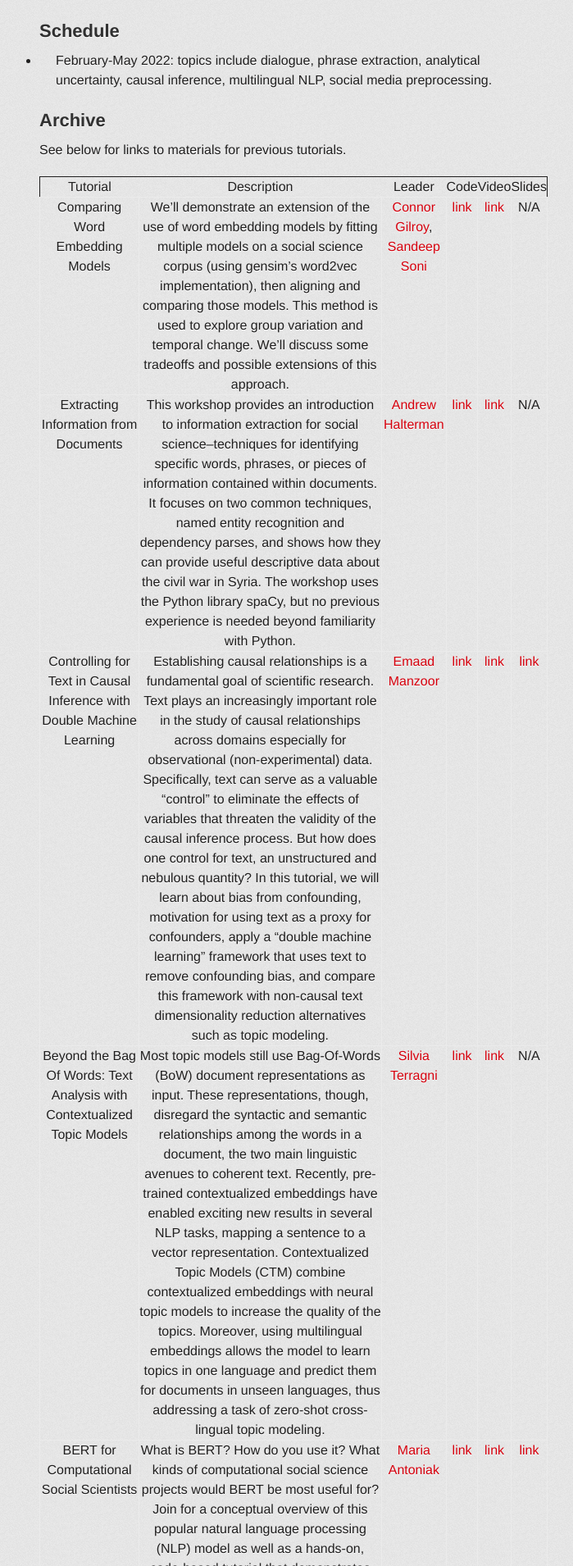
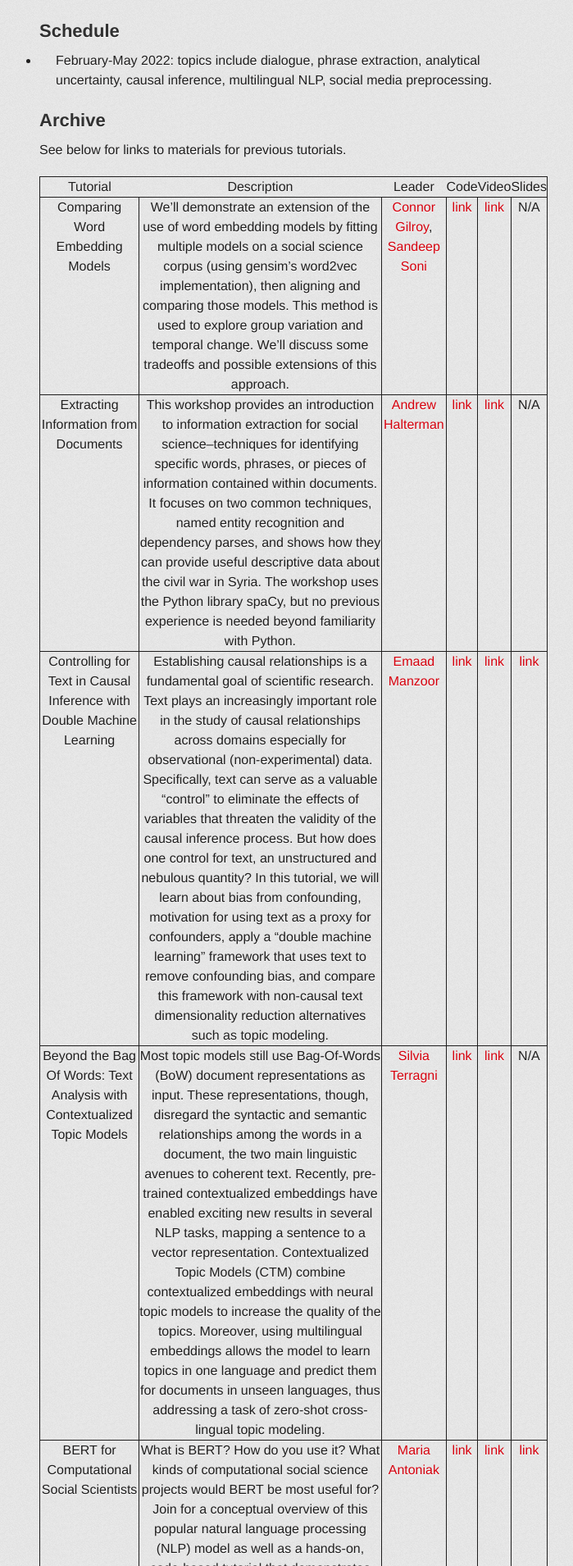
Before and after one commit to nlp-css-201-tutorials/nlp-css-201-tutorials, a Jekyll site: the page built from index.md, in a window 1280 px wide. Shown: the part 938-2848 px from the top of the page at 82% size, without its empty margins (282-981 px from the left). Built offline with Jekyll 4.4.1, drawn with Linux system fonts in a browser that asks for light colours; some web fonts are replaced.

Commit message:
attempting to update table color

```diff
--- a/_sass/jekyll-theme-tactile.scss
+++ b/_sass/jekyll-theme-tactile.scss
@@ -231,7 +231,7 @@ th {
 td {
   font-weight: 300;
   text-align: center;
-  border: 1px solid #ebebeb;
+  border: 1px solid #1f1e1e;
 }
 
 form {
```
